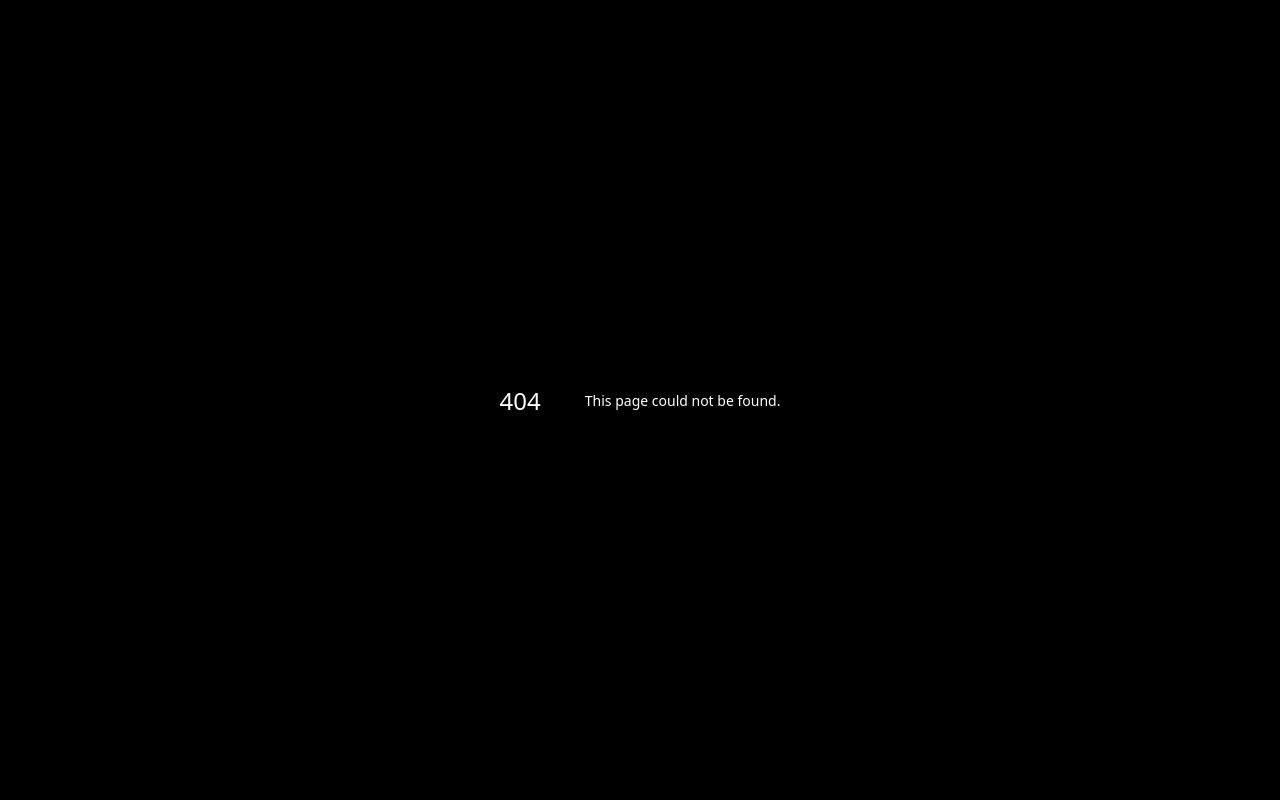
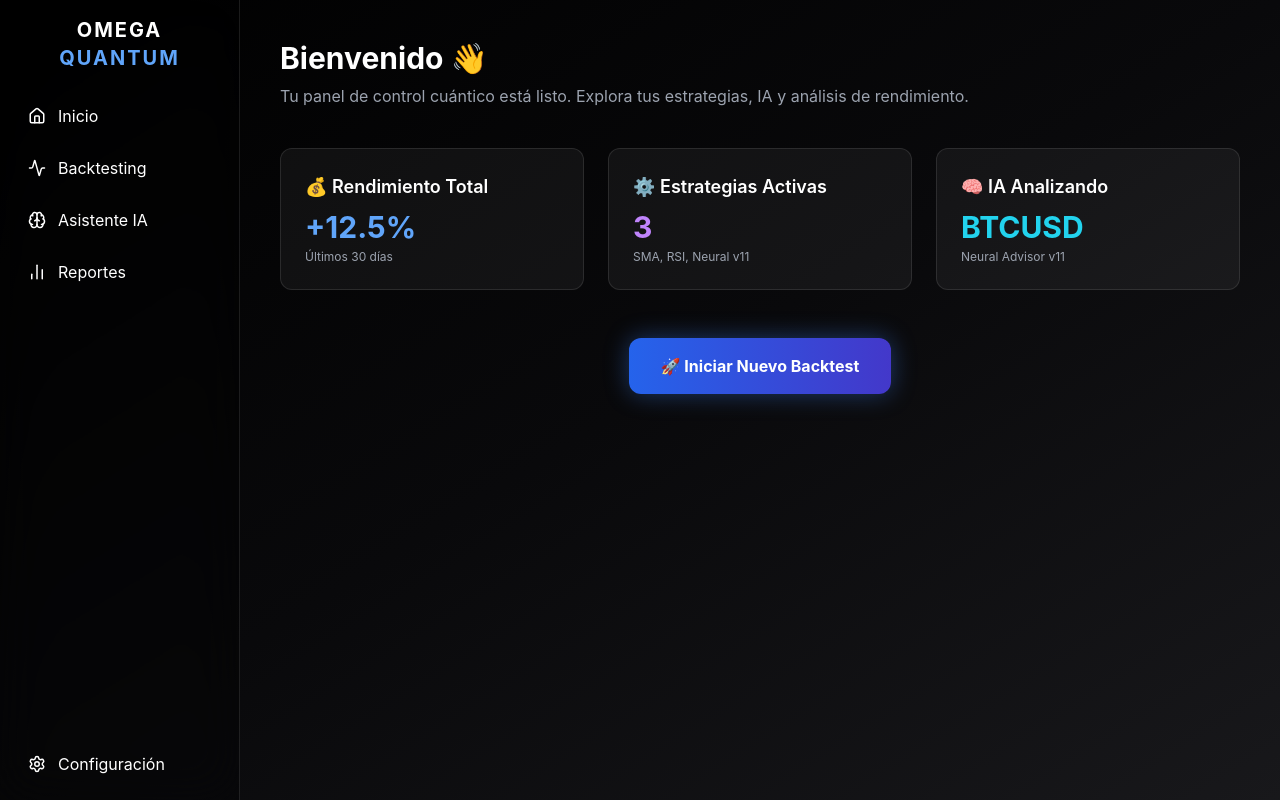
Before and after one commit to ces4rxs/omega-web, a Next.js app: page /dashboard in a window 1280 px wide. Before the commit this address had no page. Built offline with nearby package versions, Linux system fonts and the light colour scheme.

Commit message:
feat: add Omega Quantum dashboard layout (sidebar + main panel)

```diff
--- /dev/null
+++ b/src/app/dashboard/page.tsx
@@ -0,0 +1,117 @@
+"use client";
+
+import { motion } from "framer-motion";
+import { useEffect, useState } from "react";
+import { useRouter } from "next/navigation";
+import { Home, Activity, Brain, BarChart2, Settings } from "lucide-react";
+
+export default function DashboardPage() {
+  const router = useRouter();
+  const [user, setUser] = useState<{ name?: string } | null>(null);
+
+  // 🧠 Cargar usuario desde localStorage
+  useEffect(() => {
+    const storedUser = localStorage.getItem("user");
+    if (storedUser) setUser(JSON.parse(storedUser));
+  }, []);
+
+  return (
+    <main className="flex min-h-screen bg-gradient-to-br from-black via-zinc-950 to-zinc-900 text-white">
+      {/* ==== SIDEBAR LATERAL ==== */}
+      <aside className="w-60 border-r border-white/10 bg-black/30 backdrop-blur-xl flex flex-col justify-between p-4">
+        <div>
+          <h1 className="text-xl font-bold text-center mb-6 tracking-widest">
+            OMEGA <span className="text-blue-400">QUANTUM</span>
+          </h1>
+
+          <nav className="space-y-3">
+            <button
+              onClick={() => router.push("/dashboard")}
+              className="flex items-center gap-3 px-3 py-2 rounded-md hover:bg-blue-600/10 transition"
+            >
+              <Home size={18} /> <span>Inicio</span>
+            </button>
+
+            <button
+              onClick={() => router.push("/backtest")}
+              className="flex items-center gap-3 px-3 py-2 rounded-md hover:bg-blue-600/10 transition"
+            >
+              <Activity size={18} /> <span>Backtesting</span>
+            </button>
+
+            <button
+              onClick={() => router.push("/ai")}
+              className="flex items-center gap-3 px-3 py-2 rounded-md hover:bg-blue-600/10 transition"
+            >
+              <Brain size={18} /> <span>Asistente IA</span>
+            </button>
+
+            <button
+              onClick={() => router.push("/reports")}
+              className="flex items-center gap-3 px-3 py-2 rounded-md hover:bg-blue-600/10 transition"
+            >
+              <BarChart2 size={18} /> <span>Reportes</span>
+            </button>
+          </nav>
+        </div>
+
+        <div>
+          <button
+            onClick={() => router.push("/settings")}
+            className="flex items-center gap-3 px-3 py-2 rounded-md hover:bg-blue-600/10 transition"
+          >
+            <Settings size={18} /> <span>Configuración</span>
+          </button>
+        </div>
+      </aside>
+
+      {/* ==== CONTENIDO PRINCIPAL ==== */}
+      <section className="flex-1 p-10 overflow-y-auto relative">
+        <motion.div
+          initial={{ opacity: 0, y: 15 }}
+          animate={{ opacity: 1, y: 0 }}
+          transition={{ duration: 0.6 }}
+        >
+          <h2 className="text-3xl font-bold mb-2">
+            Bienvenido{user?.name ? `, ${user.name}` : ""} 👋
+          </h2>
+          <p className="text-gray-400 mb-10">
+            Tu panel de control cuántico está listo.
+            Explora tus estrategias, IA y análisis de rendimiento.
+          </p>
+
+          {/* Tarjetas de resumen */}
+          <div className="grid md:grid-cols-3 gap-6">
+            <div className="bg-white/5 border border-white/10 rounded-xl p-6 hover:border-blue-400/40 transition">
+              <h3 className="text-lg font-semibold mb-2">💰 Rendimiento Total</h3>
+              <p className="text-3xl font-bold text-blue-400">+12.5%</p>
+              <p className="text-xs text-gray-400 mt-1">Últimos 30 días</p>
+            </div>
+
+            <div className="bg-white/5 border border-white/10 rounded-xl p-6 hover:border-blue-400/40 transition">
+              <h3 className="text-lg font-semibold mb-2">⚙️ Estrategias Activas</h3>
+              <p className="text-3xl font-bold text-purple-400">3</p>
+              <p className="text-xs text-gray-400 mt-1">SMA, RSI, Neural v11</p>
+            </div>
+
+            <div className="bg-white/5 border border-white/10 rounded-xl p-6 hover:border-blue-400/40 transition">
+              <h3 className="text-lg font-semibold mb-2">🧠 IA Analizando</h3>
+              <p className="text-3xl font-bold text-cyan-400">BTCUSD</p>
+              <p className="text-xs text-gray-400 mt-1">Neural Advisor v11</p>
+            </div>
+          </div>
+
+          {/* CTA principal */}
+          <div className="mt-12 flex justify-center">
+            <button
+              onClick={() => router.push("/backtest")}
+              className="bg-gradient-to-r from-blue-600 to-indigo-700 hover:from-blue-500 hover:to-indigo-600 px-8 py-4 rounded-xl font-bold shadow-[0_0_25px_rgba(59,130,246,0.4)] transition"
+            >
+              🚀 Iniciar Nuevo Backtest
+            </button>
+          </div>
+        </motion.div>
+      </section>
+    </main>
+  );
+}
```
